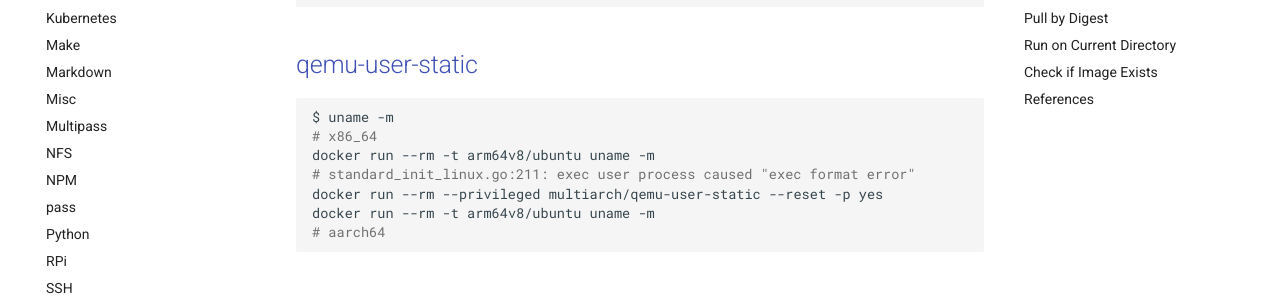
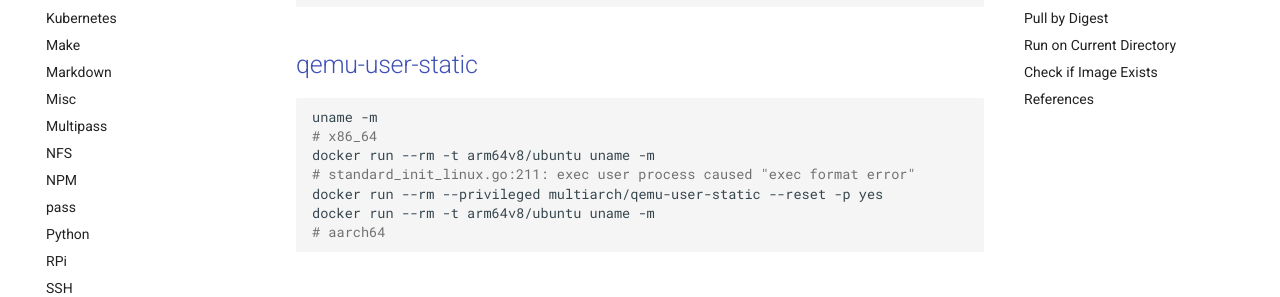
Before and after one commit to nicholaswilde/notes, an MkDocs documentation site: the page built from docs/docker.md, in a window 1280 px wide and 900 px high. Shown: the part 416-713 px from the top of the window. Built offline with MkDocs 1.6.1 and Material for MkDocs 9.7.7, drawn with Linux system fonts in a browser that asks for light colours; comment, search, counter and statistics services are not loaded.

````diff
--- a/docs/docker.md
+++ b/docs/docker.md
@@ -17,7 +17,7 @@
 ## [qemu-user-static](https://github.com/multiarch/qemu-user-static)
 
 ```shell
-$ uname -m
+uname -m
 # x86_64
 docker run --rm -t arm64v8/ubuntu uname -m
 # standard_init_linux.go:211: exec user process caused "exec format error"
````
